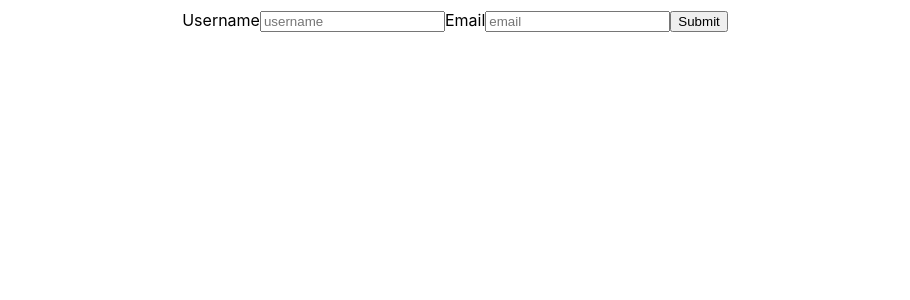
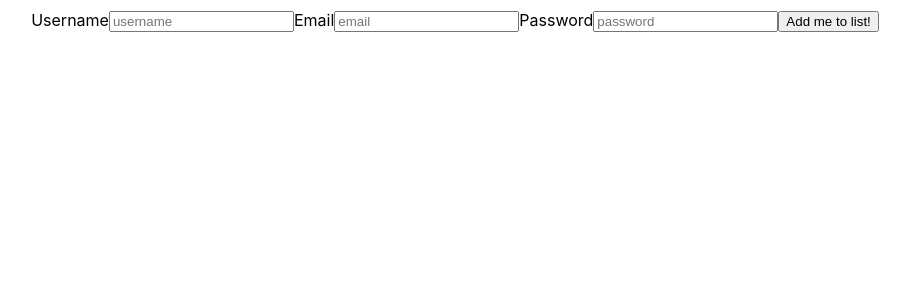
Before and after one commit to joshuamwolfe/react-forms, a React (Create React App) app: page / in a window 1280 px wide. Shown: the top 300 px of the page, without its empty margins (185-1095 px from the left). Built offline with nearby package versions, Linux system fonts and the light colour scheme.

Commit message:
add initialstate, modified handle submit

```diff
--- a/src/UserForm.js
+++ b/src/UserForm.js
@@ -2,23 +2,26 @@ import React, { useState } from "react";
 import "./UserForm.css";
 
 const UserForm = () => {
-  const [formData, setFormData] = useState({
+  const initialState = {
     username: "",
     email: "",
-  });
-
+    password: "",
+  };
+  const [formData, setFormData] = useState(initialState);
   const handleChange = (e) => {
-    const { name, value } = e.target.value;
+    const { name, value } = e.target;
     setFormData((data) => ({
       ...data,
       [name]: value,
     }));
   };
-  // const handleSubmit = (e) => {
-  //   e.preventDefault();
-  //   alert(`Created User, ${username}`);
-  //   setUsername("");
-  // };
+
+  const handleSubmit = (e) => {
+    e.preventDefault();
+    const { username, email, password } = formData;
+    alert(`Created User, ${username} w/ email ${email} & password ${password}`);
+    setFormData(initialState);
+  };
 
   return (
     <form>
@@ -42,7 +45,16 @@ const UserForm = () => {
         onChange={handleChange}
       />
 
-      <button>Submit</button>
+      <label htmlFor="password">Password</label>
+      <input
+        type="password"
+        placeholder="password"
+        name="password"
+        id="password"
+        value={formData.password}
+        onChange={handleChange}
+      />
+      <button>Add me to list!</button>
     </form>
   );
 };
```
